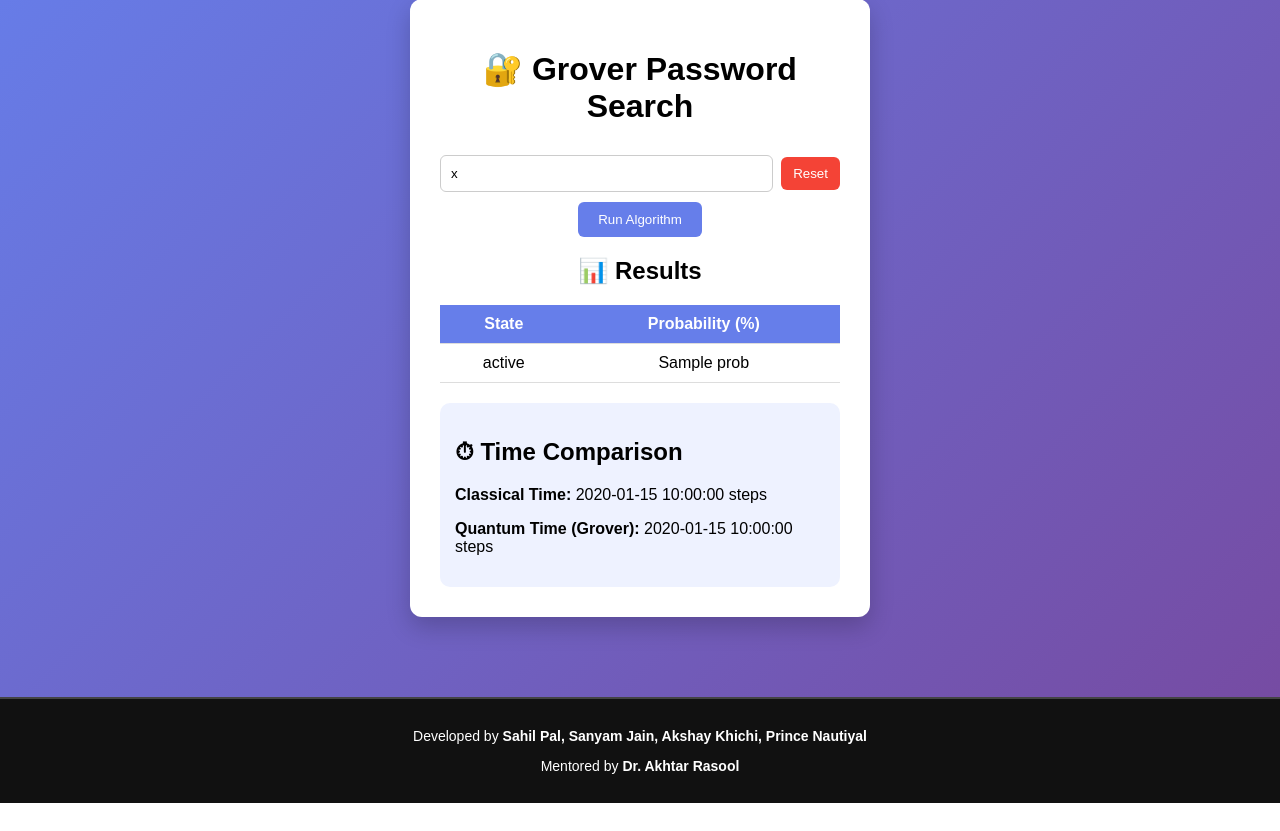
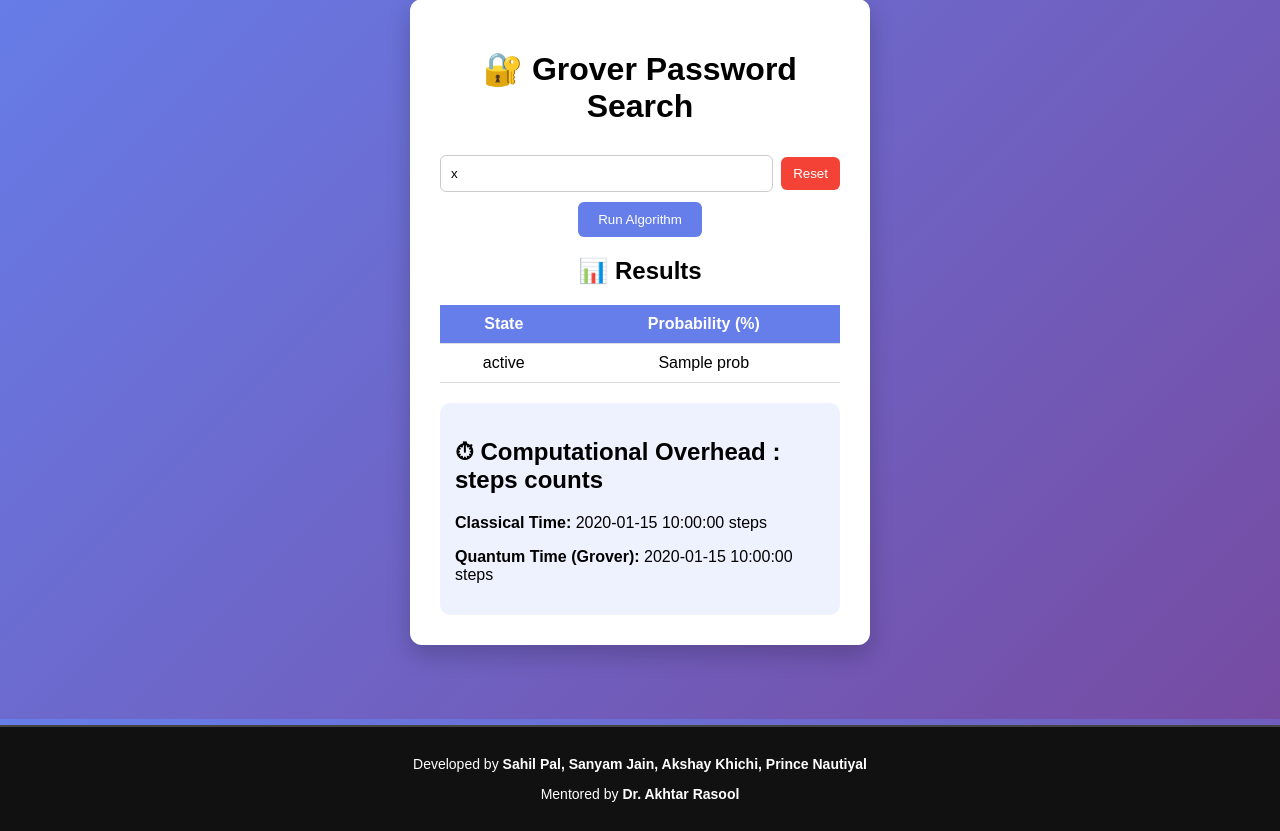
Before and after one commit to SANYAM-MANIT/Grover-s-Algo, a Flask app: template Grover/Templates/index.html in a window 1280 px wide. Shown: the part 81-912 px from the top of the page. Before the commit the page ends 884 px from the top, so only its background shows below. Run offline with Flask 3, Linux system fonts and the light colour scheme; the template is opened without the code that fills it: most values are stand-ins (such as "Sample title", 1, 10 or a date in 2020).

Commit message:
Update index.html

```diff
--- a/Grover/Templates/index.html
+++ b/Grover/Templates/index.html
@@ -48,7 +48,7 @@ function clearInput() {
     {% endif %}
 {% if classical_time and quantum_time %}
 <div class="timing-box">
-    <h2>⏱ Time Comparison</h2>
+    <h2>⏱ Computational Overhead : steps counts </h2>
     <p><strong>Classical Time:</strong> {{ classical_time }} steps</p>
     <p><strong>Quantum Time (Grover):</strong> {{ quantum_time }} steps</p>
 </div>
```
